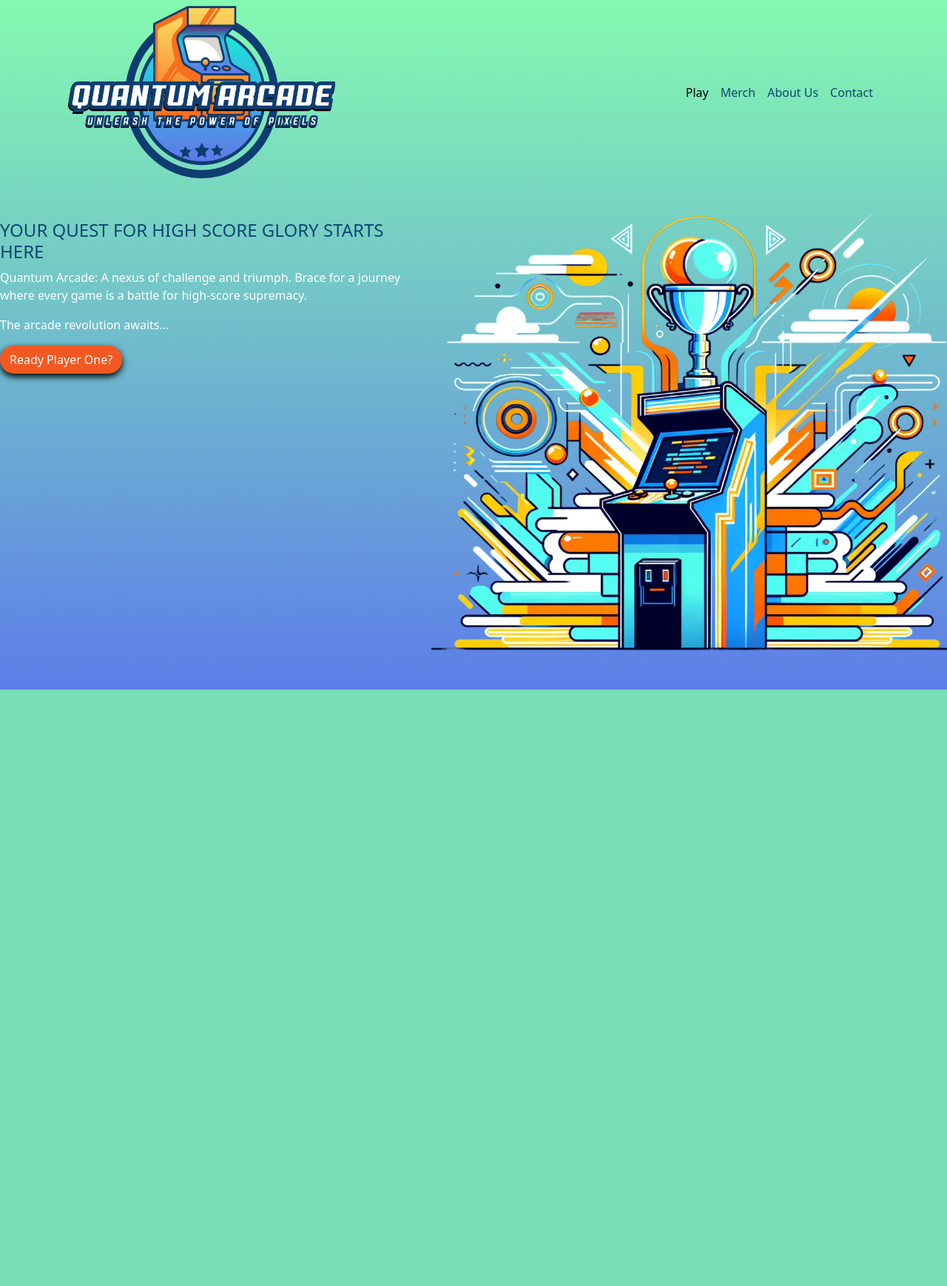
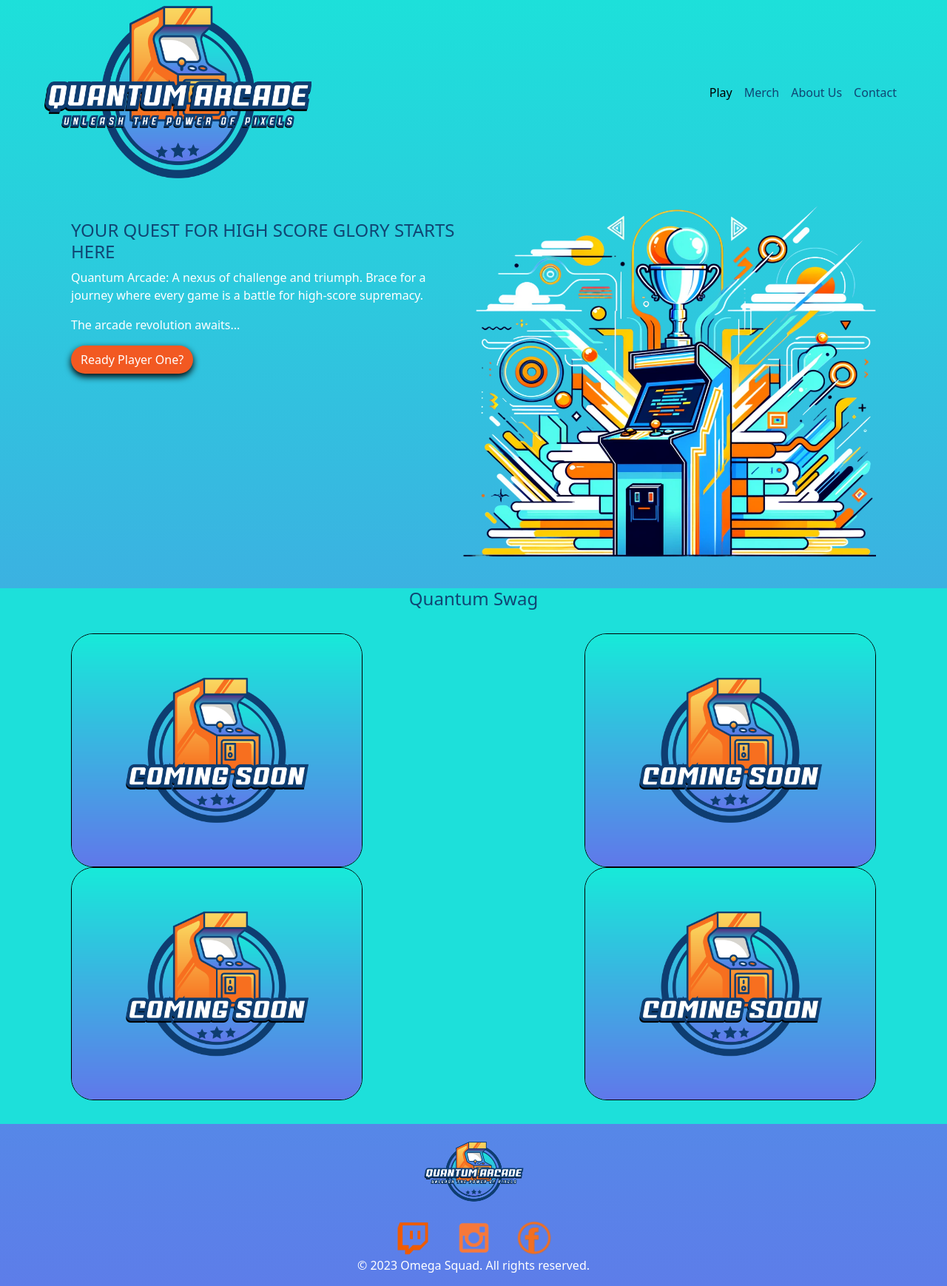
Before and after one commit to BranRead/quantum-arcade, a PHP site: page / in a window 1280 px wide. Shown: the whole page at 74% size. Before the commit the page ends 932 px from the top, so only its background shows below. Run offline with PHP 8.4, Linux system fonts and the light colour scheme.

Commit message:
Added swag and footer divs
Working on favicon size and fonts now

```diff
--- a/index.html
+++ b/index.html
@@ -33,7 +33,7 @@
           </div>
         </div>
     </nav>
-    <div class="d-flex flex-row">
+    <div id="main-body" class="d-flex flex-row justify-content-between">
         <div class="pt-5">
             <h4>YOUR QUEST FOR HIGH SCORE GLORY STARTS HERE</h4>
             <p>Quantum Arcade: A nexus of challenge and triumph. Brace for a journey where every game is a battle for high-score supremacy. </p>
@@ -44,8 +44,28 @@
             <img id="front-page-img" src="images/High_Score_Glory.png" alt="">
         </div>
     </div>
-    <div id="quantum-swag"></div>
-    <div id="footer"></div>
+    <div id="quantum-swag">
+        <h4>Quantum Swag</h4>
+        <div  class="d-flex flex-wrap flex-row justify-content-between">
+            <a class="quantum-swag-link ms-2" href="#"><img class="quantum-swag img-fluid" src="images/Coming_soon.png" alt=""></a>
+            <a class="quantum-swag-link" href="#"><img class="quantum-swag img-fluid" src="images/Coming_soon.png" alt=""></a>
+            <a class="quantum-swag-link" href="#"><img class="quantum-swag img-fluid" src="images/Coming_soon.png" alt=""></a>
+            <a class="quantum-swag-link" href="#"><img class="quantum-swag img-fluid" src="images/Coming_soon.png" alt=""></a>
+        </div>
+    </div>
+    <div id="footer" class="d-flex flex-column align-items-center">
+        <div id="logo-footer-div">
+            <img id="logo-footer" src="images/fulllogo_transparent.png" alt="Website Logo">
+        </div>
+        <div class="d-flex flex-row justify-content-center">
+            <a href="#"><img class="social-media-link mx-3" src="images/twitch.png" alt=""></a>
+            <a href="#"><img class="social-media-link mx-3" src="images/Intagram.png" alt=""></a>
+            <a href="#"><img class="social-media-link mx-3" src="images/facebook.png" alt=""></a>
+        </div>
+        <div>
+            <p id="footer-copyright">© 2023 Omega Squad. All rights reserved.</p>
+        </div>
+    </div>
     <script src="https://cdn.jsdelivr.net/npm/bootstrap@5.3.2/dist/js/bootstrap.bundle.min.js" integrity="sha384-C6RzsynM9kWDrMNeT87bh95OGNyZPhcTNXj1NW7RuBCsyN/o0jlpcV8Qyq46cDfL" crossorigin="anonymous"></script>
     <script src="scripts/script.js"></script>
 </body>
--- a/stylesheets/styles.css
+++ b/stylesheets/styles.css
@@ -2,17 +2,9 @@
 General Stuff
 */
 body {
-
     height: 100%;
-
     background: #5D7DE9;
-
-    /* Chrome 10-25, Safari 5.1-6 /
-    background: -webkit-linear-gradient(to right, rgba(132, 250, 176, 1), rgba(143, 211, 244, 1));
-
-    / W3C, IE 10+/ Edge, Firefox 16+, Chrome 26+, Opera 12+, Safari 7+ */
-    background-image: linear-gradient(rgba(132, 250, 176, 1), #5D7DE9)
-
+    background-image: linear-gradient(#1DE0DA, #2EC7DE, #3EADE2, #4F92E6, #5D7DE9)
 }
 
 nav {
@@ -33,21 +25,26 @@ Navbar
 #navbar-logo {
     width: 361px;
     height: 233px;
-    margin-left: 5rem;
+    margin-left: 3rem;
 }
 
 #navbarNav {
     max-width: 40%;
-    margin-right: 5rem;
+    margin-right: 3rem;
 }
 
 /*
 Body - Main Page
 */
 
+#main-body {
+    margin-left: 6rem;
+    margin-right: 6rem;
+}
+
 #front-page-img {
-    width: 710px;
-    height: 683px;
+    width: 568px;
+    height: 546.4px;
 }
 
 #to-games-button {
@@ -60,3 +57,56 @@ Body - Main Page
 #to-games-button:hover {
     filter: drop-shadow(0px 0px 0px);
 }
+
+#quantum-swag {
+    background-color: #1DE0DA;
+    text-align: center;
+    width: 100%;
+    padding-bottom: 2rem;
+}
+
+#quantum-swag > div {
+    margin: 2rem 6rem 0rem 6rem;
+}
+
+/* .quantum-swag-link {
+
+} */
+
+.quantum-swag {
+    width: 394px;
+    height: 426;
+    border: 1px solid black;
+    transition: transform .2s;
+    border-radius: 30px;
+}
+
+.quantum-swag:hover {
+    transform: scale(1.1);
+}
+
+.ms-2 {
+    margin-left: 0rem!important;
+}
+
+/*
+Footer
+*/
+
+#logo-footer-div {
+    width: fit-content;
+}
+
+#logo-footer {
+    width: 161px;
+    height: 129px;
+}
+
+.social-media-link {
+    width: 50px;
+    height: 50px;
+}
+
+#footer-copyright {
+    color: white;
+}
```
Also changed, not shown: images/Coming_soon.png (added), images/Intagram.png (added), images/facebook.png (added), images/fulllogo_transparent.png (added), images/twitch.png (added).
